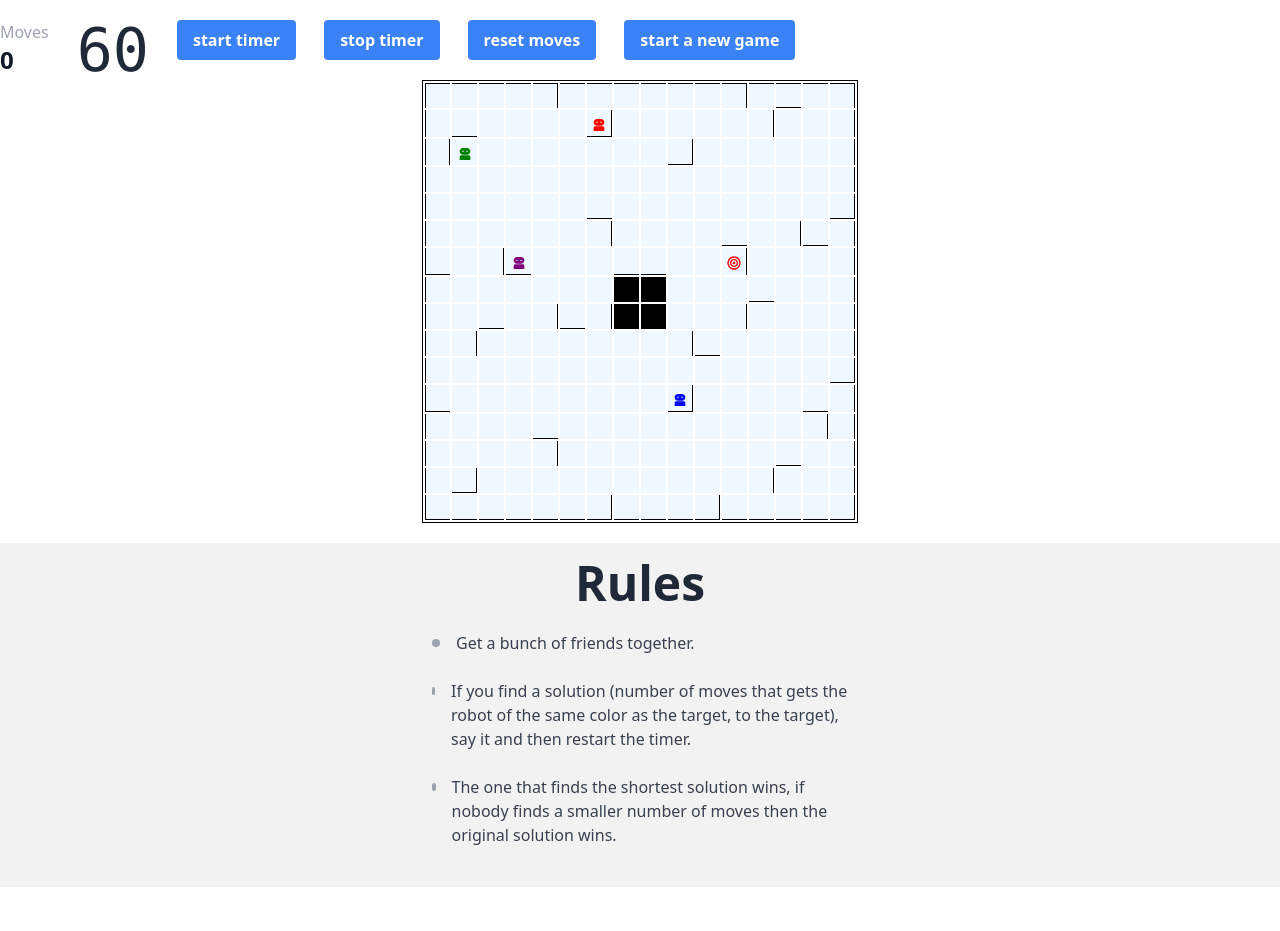
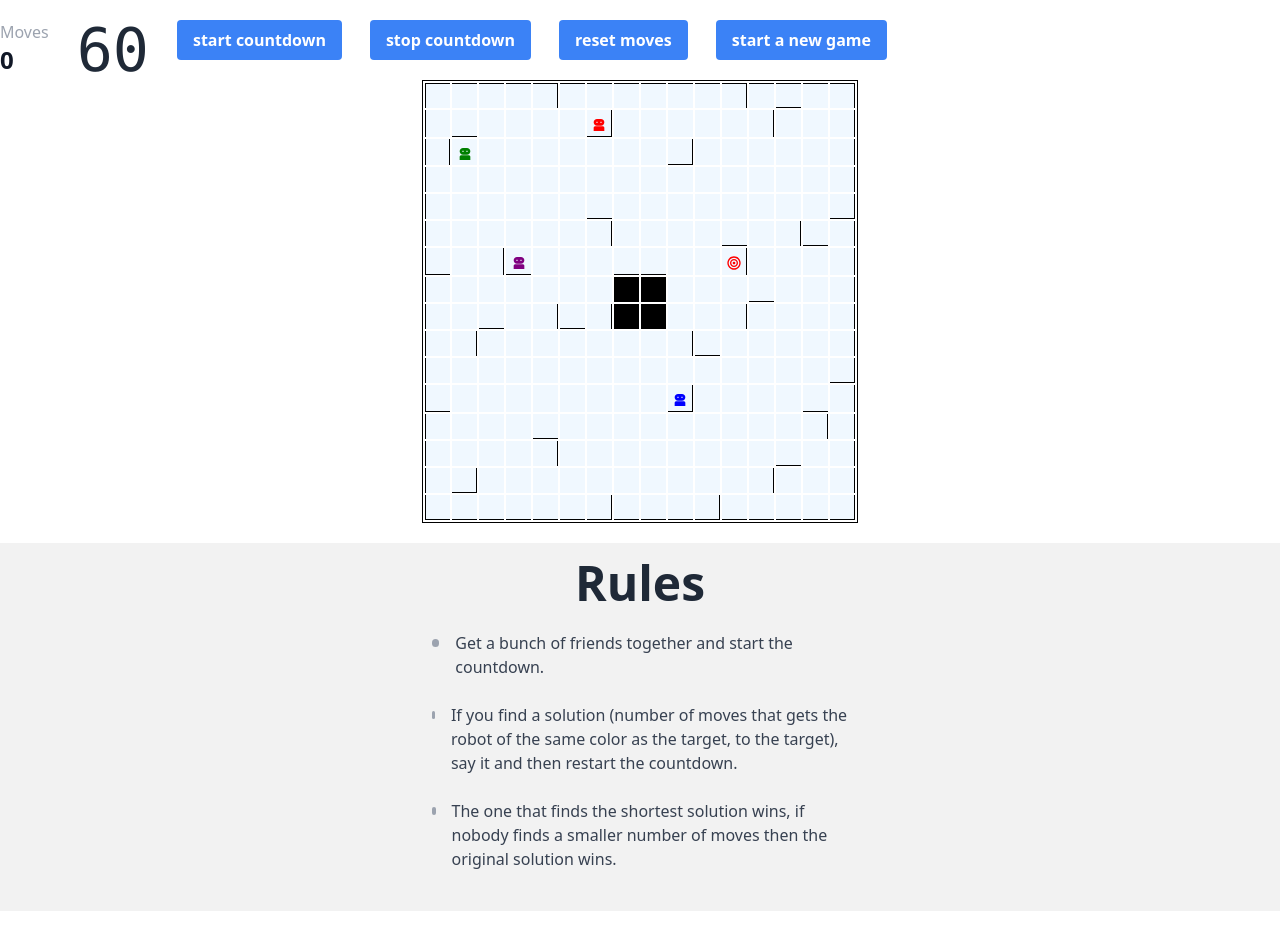
Before and after one commit to mimoo/robot_stuff, a Nuxt app: page / in a window 1280 px wide. Before the commit the page ends 907 px from the top, so only its background shows below. Built offline with nearby package versions, Linux system fonts and the light colour scheme.

Commit message:
update rules

```diff
--- a/components/VBoard.vue
+++ b/components/VBoard.vue
@@ -230,7 +230,7 @@ function stopTimer() {
           class="bg-blue-500 hover:bg-blue-700 text-white font-bold py-2 px-4 rounded"
           @click="restartTimer"
         >
-          start timer
+          start countdown
         </button>
       </div>
 
@@ -240,7 +240,7 @@ function stopTimer() {
           class="bg-blue-500 hover:bg-blue-700 text-white font-bold py-2 px-4 rounded"
           @click="stopTimer"
         >
-          stop timer
+          stop countdown
         </button>
       </div>
 
@@ -316,12 +316,12 @@ function stopTimer() {
             <!-- start of list -->
             <div class="flex justify-start cursor-pointer text-gray-700 hover:text-blue-400 hover:bg-blue-100 rounded-md px-2 py-2 my-2">
                 <span class="bg-gray-400 h-2 w-2 m-2 rounded-full"></span>
-                <div class="flex-grow font-medium px-2">Get a bunch of friends together.</div>
+                <div class="flex-grow font-medium px-2">Get a bunch of friends together and start the countdown.</div>
             </div>
 
             <div class="flex justify-start cursor-pointer text-gray-700 hover:text-blue-400 hover:bg-blue-100 rounded-md px-2 py-2 my-2">
                 <span class="bg-gray-400 h-2 w-2 m-2 rounded-full"></span>
-                <div class="flex-grow font-medium px-2">If you find a solution (number of moves that gets the robot of the same color as the target, to the target), say it and then restart the timer.</div>
+                <div class="flex-grow font-medium px-2">If you find a solution (number of moves that gets the robot of the same color as the target, to the target), say it and then restart the countdown.</div>
             </div>
 
             <div class="flex justify-start cursor-pointer text-gray-700 hover:text-blue-400 hover:bg-blue-100 rounded-md px-2 py-2 my-2">
```
